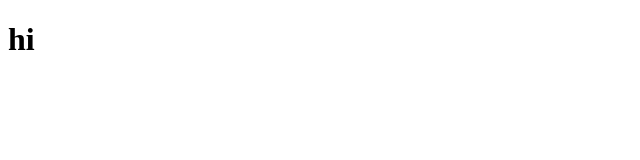
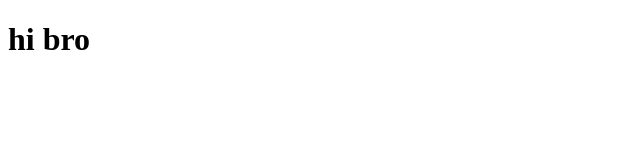
Before and after one commit to aravindnanduri74/learn-github, a plain HTML site: page index.html in a window 1280 px wide. Shown: the full height of the page, 0-640 px from the left. Drawn offline with Linux system fonts and the light colour scheme.

```diff
--- a/index.html
+++ b/index.html
@@ -7,6 +7,6 @@
     <title>Document</title>
 </head>
 <body>
-<h1>hi</h1>
+<h1>hi bro</h1>
 </body>
 </html>
```
